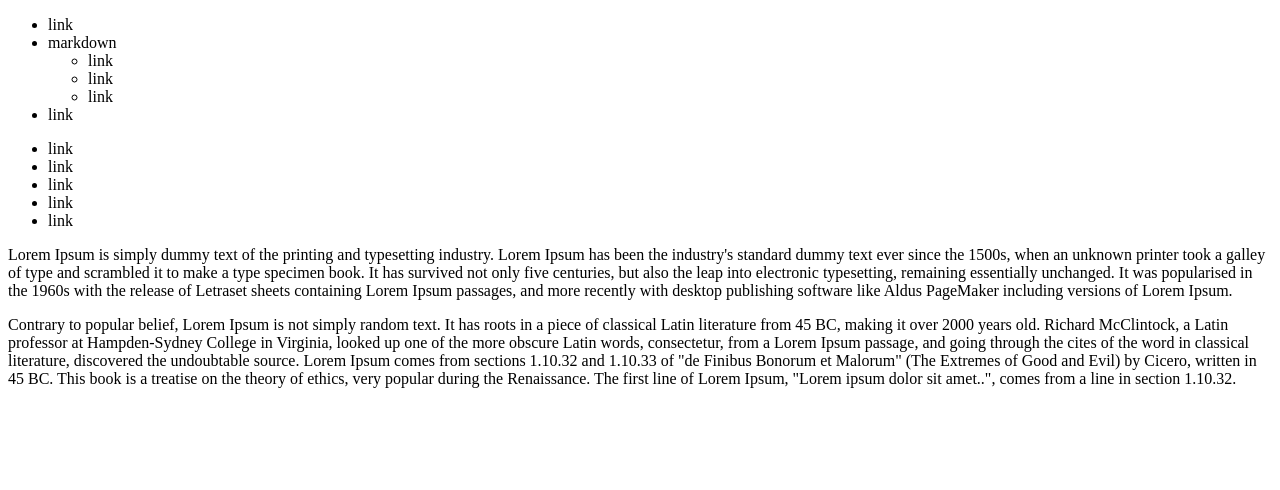
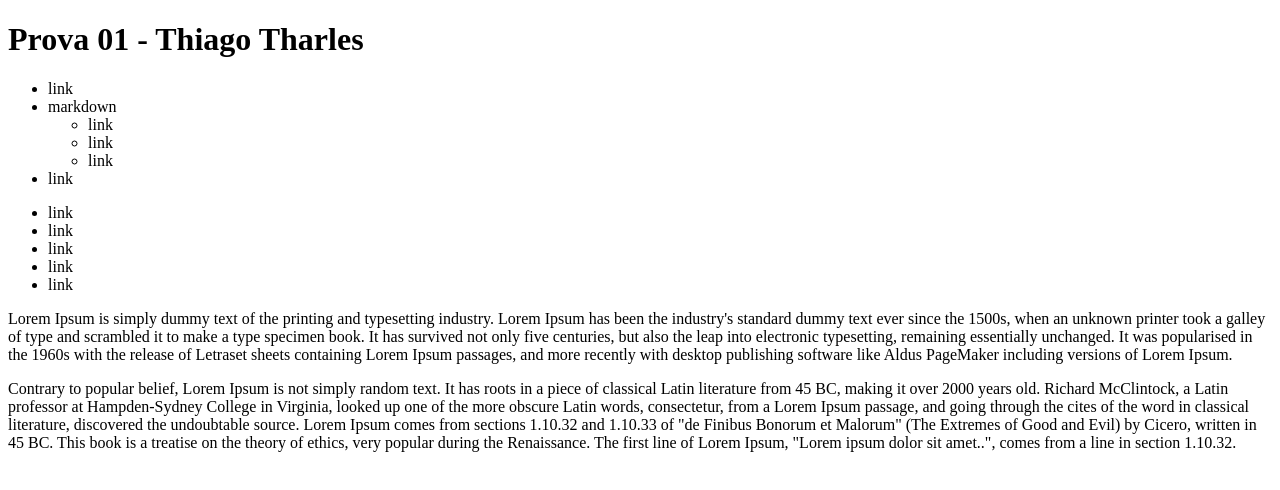
Before and after one commit to ThiagoTharles/prova01, a plain HTML site: page index.html in a window 1280 px wide. Drawn offline with Linux system fonts and the light colour scheme.

Commit message:
manutencao html

```diff
--- a/index.html
+++ b/index.html
@@ -4,6 +4,9 @@
     <title>Prova 01 - Thiago Tharles</title>
 </head>
 <body>
+    <header>
+        <h1>Prova 01 - Thiago Tharles</h1>
+    </header>
     <nav>
         <ul>
             <li>link</li>
@@ -17,6 +20,7 @@
             <li>link</li>
         </ul>
     </nav>
+    <div id="blog">
         <div id="lmenu">
             <ul>
                 <li>link</li>
@@ -39,5 +43,6 @@
                 <span class="loader"></span>
             </article>
         </div>
+    </div>
 </body>
 </html>
```
Lines whose indentation alone changed are shown as unchanged.
